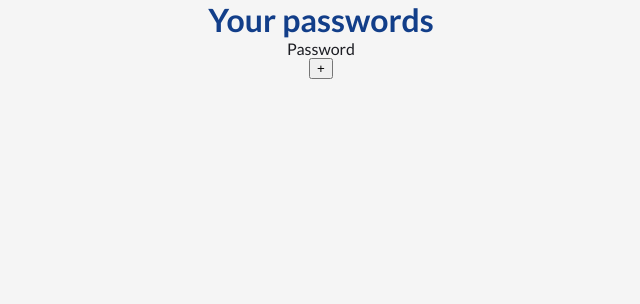
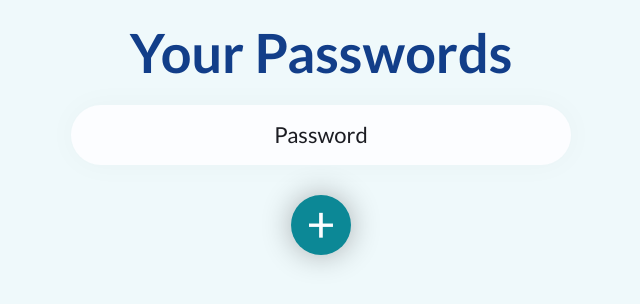
Before and after one commit to Mofante/password-manager, a React (Create React App) app: page / in a window 1280 px wide. Shown: the top 304 px of the page, without its empty margins (319-959 px from the left). Built offline with nearby package versions, Linux system fonts and the light colour scheme.

Commit message:
basic styling

```diff
--- a/src/App.js
+++ b/src/App.js
@@ -1,4 +1,5 @@
 import { useState } from "react";
+import NewPasswordScreen from "./components/NewPasswordScreen";
 import Password from "./components/Password";
 import "./style.css";
 
@@ -7,9 +8,10 @@ function App() {
 
 	return (
 		<div className="App">
-			<h1 className="title">Your passwords</h1>
+			<h1 className="title">Your Passwords</h1>
 			<Password />
-			<button>+</button>
+			<button className="new-password-button">+</button>
+			{/* <NewPasswordScreen /> */}
 		</div>
 	);
 }
--- a/src/components/NewPasswordScreen.js
+++ b/src/components/NewPasswordScreen.js
@@ -1,5 +1,6 @@
 import React from "react";
+import "./../style.css";
 
 export default function NewPasswordScreen() {
-	return <div>NewPasswordScreen</div>;
+	return <div className="new-password">NewPasswordScreen</div>;
 }
--- a/src/components/Password.js
+++ b/src/components/Password.js
@@ -1,5 +1,5 @@
 import React from "react";
 
 export default function Password() {
-	return <div>Password</div>;
+	return <div className="password">Password</div>;
 }
--- a/src/style.css
+++ b/src/style.css
@@ -4,7 +4,7 @@
 }
 
 body {
-    background-color: #F5F5F5;
+    background-color: #EFF9FB;
 }
 
 .App {
@@ -14,8 +14,54 @@ body {
     display: flex;
     flex-direction: column;
     align-items: center;
+    width: 100vw;
+    height: 100vh;
 }
 
 .title {
     color: #123E89;
+    font-size: 54px;
+    padding: 20px;
 }
+
+.new-password-button {
+    margin: 30px;
+    width: 60px;
+    height: 60px;
+    border: none;
+    border-radius: 100%;
+    font-family: Lato;
+    font-size: 50px;
+    display: inline-flex;
+    justify-content: center;
+    align-items: center;
+    padding-bottom: 5px;
+    color: #FCFDFF;
+    background-color: #0C8896;
+    box-shadow: 0px 0px 30px rgba(0, 0, 0, 0.3);
+}
+
+.password {
+    width: 74%;
+    height: 60px;
+    max-width: 500px;
+    background-color: #FCFDFF;
+    box-shadow: 0px 0px 30px rgba(0, 0, 0, 0.03);
+    border-radius: 10rem;
+    text-align: center;
+    line-height: 60px;
+    font-size: 22px;
+}
+
+.new-password {
+    position: absolute;
+    width: 74vw;
+    max-width: 400px;
+    height: 74vw;
+    max-height: 400px;
+    top: 50%;
+    left: 50%;
+    transform: translate(-50%, -50%);
+    display: flex;
+    background-color: #FCFDFF;
+}
```
